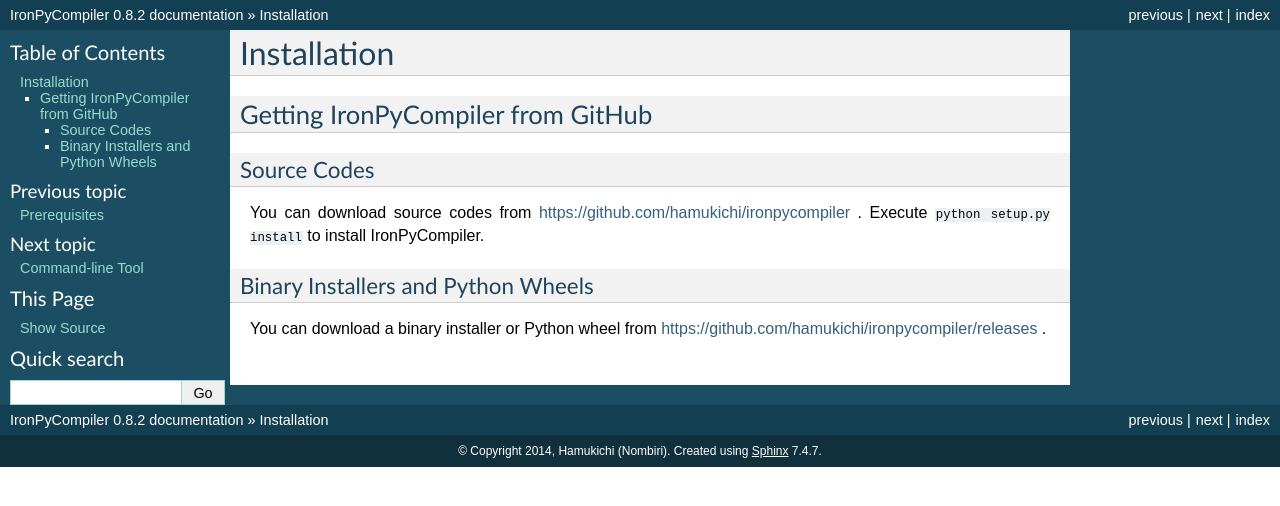
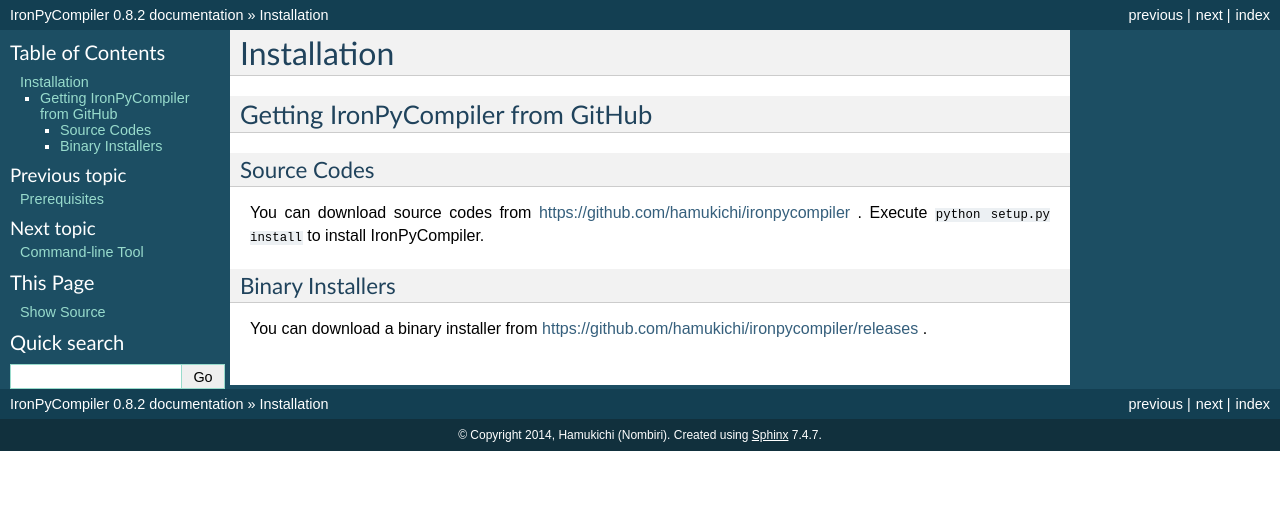
Before and after one commit to hamukichi/ironpycompiler, a Sphinx documentation site: the page built from doc/installation.rst, in a window 1280 px wide. Shown: the top 506 px of the page. Built offline with Sphinx 7.4.7, drawn with Linux system fonts in a browser that asks for light colours.

Commit message:
Revised installation.rst

```diff
--- a/doc/installation.rst
+++ b/doc/installation.rst
@@ -11,8 +11,8 @@
 https://github.com/hamukichi/ironpycompiler . Execute
 ``python setup.py install`` to install IronPyCompiler.
 
-Binary Installers and Python Wheels
-^^^^^^^^^^^^^^^^^^^^^^^^^^^^^^^^^^^
+Binary Installers
+^^^^^^^^^^^^^^^^^
 
-You can download a binary installer or Python wheel from
+You can download a binary installer from
 https://github.com/hamukichi/ironpycompiler/releases .
```
